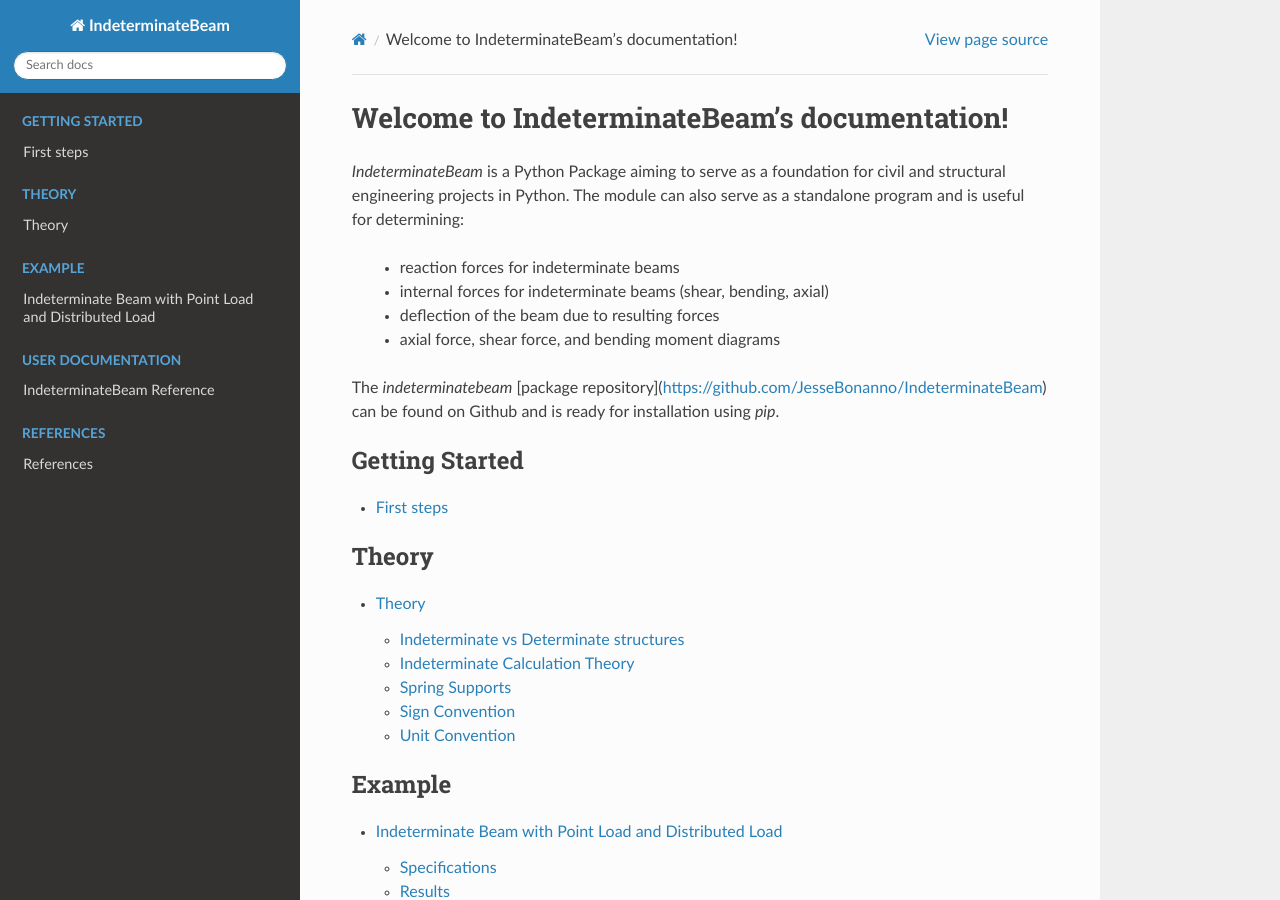
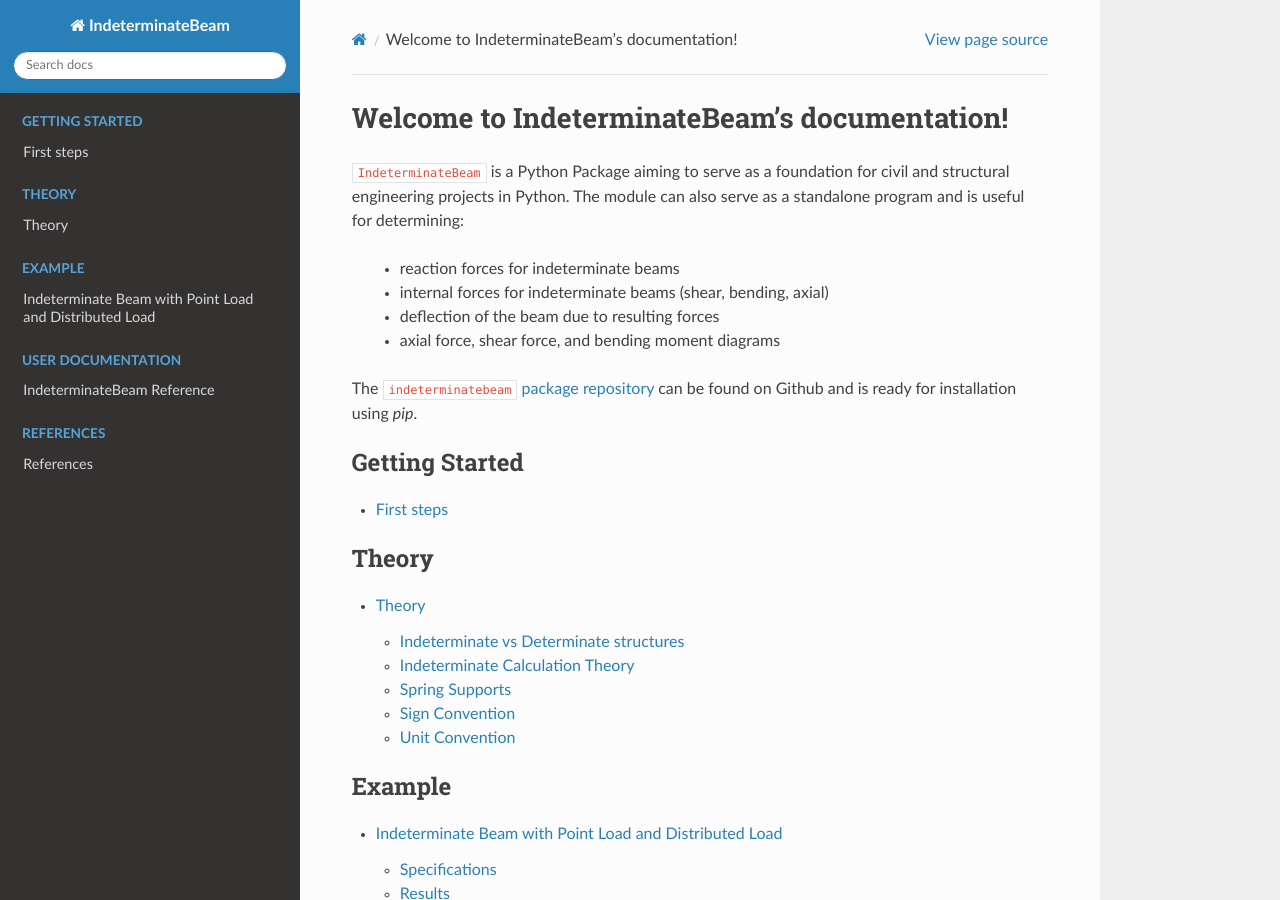
Before and after one commit to JesseBonanno/IndeterminateBeam, a Sphinx documentation site: the page built from docs/index.rst, in a window 1280 px wide and 900 px high. Built offline with Sphinx 7.4.7 and the Read the Docs theme 2.0.0, drawn with Linux system fonts in a browser that asks for light colours.

Commit message:
documenation

```diff
--- a/docs/index.rst
+++ b/docs/index.rst
@@ -7,14 +7,14 @@
 =============================================
 
 
-`IndeterminateBeam` is a Python Package aiming to serve as a foundation for civil and structural engineering projects in Python. The module can also serve as a standalone program and is useful for determining:
+``IndeterminateBeam`` is a Python Package aiming to serve as a foundation for civil and structural engineering projects in Python. The module can also serve as a standalone program and is useful for determining:
 
   - reaction forces for indeterminate beams
   - internal forces for indeterminate beams (shear, bending, axial)
   - deflection of the beam due to resulting forces
   - axial force, shear force, and bending moment diagrams
 
-The `indeterminatebeam` [package repository](https://github.com/JesseBonanno/IndeterminateBeam) can be found on Github and is ready for installation using `pip`.
+The ``indeterminatebeam`` `package repository <https://github.com/JesseBonanno/IndeterminateBeam>`_ can be found on Github and is ready for installation using `pip`.
 
 .. toctree::
    :maxdepth: 2
```
Also changed, not shown: tool_comparison_table.png.
